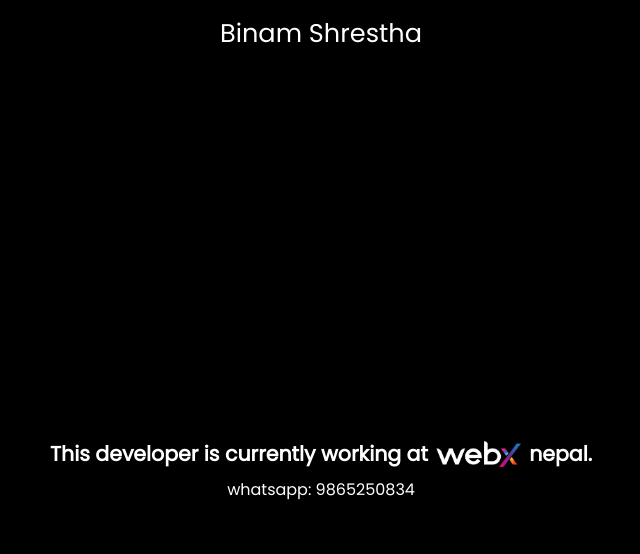
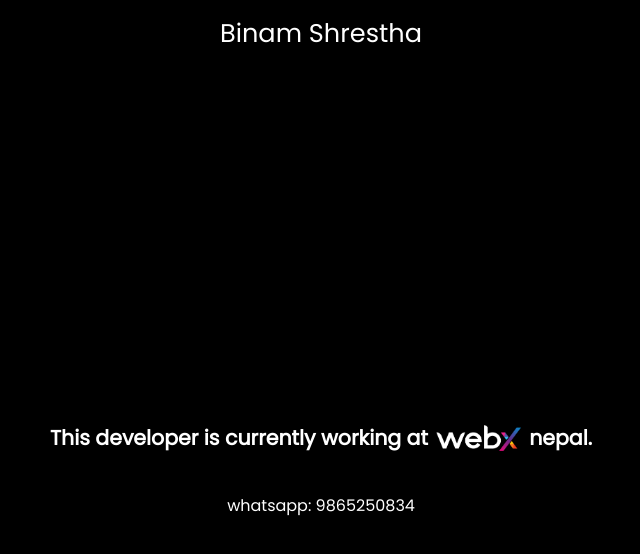
Before and after one commit to Binam001/portfolio-2, a Next.js app: page / in a window 1280 px wide. Shown: the top 554 px of the page, without its empty margins (319-959 px from the left). Built offline with nearby package versions, Linux system fonts and the light colour scheme.

Commit message:
choreL: added gaps between content

```diff
--- a/components/home/HeroSection.tsx
+++ b/components/home/HeroSection.tsx
@@ -6,6 +6,7 @@ import WorkSection from "./WorkSection";
 const HeroSection = () => {
   return (
     <section className="h-dvh flex flex-col items-center justify-center">
+      <div className="flex flex-col items-center gap-8">
         <div className="text-lg md:text-xl xl:text-[1.6vw] font-semibold flex items-center gap-2">
           <p>This developer is currently working at</p>
           <Link
@@ -35,6 +36,7 @@ const HeroSection = () => {
             whatsapp: 9865250834
           </Link>
         </div>
+      </div>
     </section>
   );
 };
```
Lines whose indentation alone changed are shown as unchanged.
